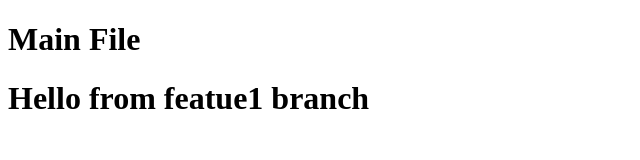
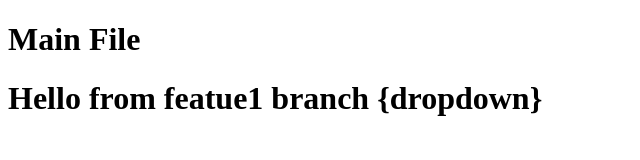
Before and after one commit to mahatarahemant/localrepo, a plain HTML site: page index.html in a window 1280 px wide. Shown: the whole page, without its empty margins (0-640 px from the left). Drawn offline with Linux system fonts and the light colour scheme.

```diff
--- a/index.html
+++ b/index.html
@@ -7,6 +7,6 @@
 </head>
 <body>
     <h1> Main File</h1>
-    <h1> Hello from featue1 branch </h1>
+    <h1> Hello from featue1 branch {dropdown} </h1>
 </body>
 </html>
```
